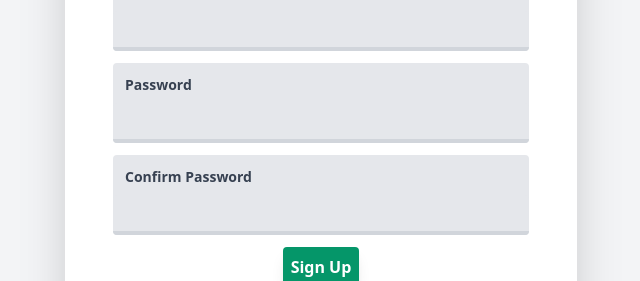
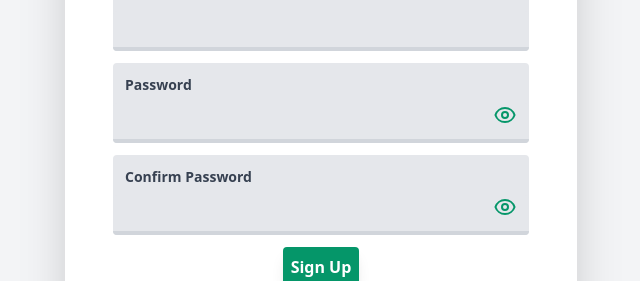
Before and after one commit to AlyAssem/dev-circle, a React (Create React App) app: page /register in a window 1280 px wide. Shown: the part 421-702 px from the top of the page, without its empty margins (319-959 px from the left). Built offline with nearby package versions, Linux system fonts and the light colour scheme.

Commit message:
implemented show and hide password functionality

```diff
--- /dev/null
+++ b/src/icons/Eye.tsx
@@ -0,0 +1,27 @@
+import React from 'react';
+
+const Eye = (): React.ReactElement<SVGSVGElement> => (
+  <svg
+    className='w-6 h-6'
+    fill='none'
+    stroke='currentColor'
+    viewBox='0 0 24 24'
+    xmlns='http://www.w3.org/2000/svg'
+  >
+    <path
+      strokeLinecap='round'
+      strokeLinejoin='round'
+      strokeWidth={2}
+      d='M15 12a3 3 0 11-6 0 3 3 0 016 0z'
+    />
+    <path
+      strokeLinecap='round'
+      strokeLinejoin='round'
+      strokeWidth={2}
+      // eslint-disable-next-line max-len
+      d='M2.458 12C3.732 7.943 7.523 5 12 5c4.478 0 8.268 2.943 9.542 7-1.274 4.057-5.064 7-9.542 7-4.477 0-8.268-2.943-9.542-7z'
+    />
+  </svg>
+);
+
+export default Eye;
--- /dev/null
+++ b/src/icons/EyeOff.tsx
@@ -0,0 +1,20 @@
+import React from 'react';
+
+const EyeOff = (): React.ReactElement<SVGSVGElement> => (
+  <svg
+    className='w-6 h-6'
+    fill='none'
+    stroke='currentColor'
+    viewBox='0 0 24 24'
+    xmlns='http://www.w3.org/2000/svg'
+  >
+    <path
+      strokeLinecap='round'
+      strokeLinejoin='round'
+      strokeWidth={2}
+      // eslint-disable-next-line max-len
+      d='M13.875 18.825A10.05 10.05 0 0112 19c-4.478 0-8.268-2.943-9.543-7a9.97 9.97 0 011.563-3.029m5.858.908a3 3 0 114.243 4.243M9.878 9.878l4.242 4.242M9.88 9.88l-3.29-3.29m7.532 7.532l3.29 3.29M3 3l3.59 3.59m0 0A9.953 9.953 0 0112 5c4.478 0 8.268 2.943 9.543 7a10.025 10.025 0 01-4.132 5.411m0 0L21 21'
+    />
+  </svg>
+);
+export default EyeOff;
--- a/src/pages/RegisterPage/RegisterPage.tsx
+++ b/src/pages/RegisterPage/RegisterPage.tsx
@@ -1,4 +1,4 @@
-import React from 'react';
+import React, { useState } from 'react';
 import { useFormik } from 'formik';
 import { ToastContainer, toast } from 'react-toastify';
 import 'react-toastify/dist/ReactToastify.css';
@@ -7,8 +7,14 @@ import * as Yup from 'yup';
 
 import { useAppDispatch } from '../../redux-features/hooks';
 import { registerUser } from '../../redux-features/users';
+import Eye from '../../icons/Eye';
+import EyeOff from '../../icons/EyeOff';
 
 export const RegisterPage: React.FC = () => {
+  const [state, setState] = useState({
+    shouldShowPassword: false,
+    shouldShowConfirmPassword: false,
+  });
   const dispatch = useAppDispatch();
 
   const formik = useFormik({
@@ -85,6 +91,21 @@ export const RegisterPage: React.FC = () => {
       resetForm();
     },
   });
+
+  const handleShowPasswordToggle = () => {
+    setState((currState) => ({
+      ...currState,
+      shouldShowPassword: !currState.shouldShowPassword,
+    }));
+  };
+
+  const handleShowConfirmPasswordToggle = () => {
+    setState((currState) => ({
+      ...currState,
+      shouldShowConfirmPassword: !currState.shouldShowConfirmPassword,
+    }));
+  };
+
   return (
     <div className='pt-24 pb-6 min-h-screen bg-gray-100 '>
       <header className='max-w-lg mx-auto'>
@@ -138,7 +159,7 @@ export const RegisterPage: React.FC = () => {
             <div className='text-red-500 mb-3'>{formik.errors.email}</div>
           ) : null}
 
-          <div className='mb-3 pt-3 rounded bg-gray-200'>
+          <div className='mb-3 pt-3 rounded bg-gray-200 relative'>
             <label
               className='block text-gray-700 text-sm font-bold mb-2 ml-3'
               htmlFor='password'
@@ -147,18 +168,25 @@ export const RegisterPage: React.FC = () => {
             </label>
             <input
               id='password'
-              type='password'
+              type={state.shouldShowPassword ? 'text' : 'password'}
               className='auth-card__input'
               value={formik.values.password}
               onChange={formik.handleChange}
               onBlur={formik.handleBlur}
             />
+            <button
+              type='button'
+              className='text-green-600 absolute right-3'
+              onClick={handleShowPasswordToggle}
+            >
+              {state.shouldShowPassword ? <EyeOff /> : <Eye />}
+            </button>
           </div>
           {formik.touched.password && formik.errors.password ? (
             <div className='text-red-500 mb-3'>{formik.errors.password}</div>
           ) : null}
 
-          <div className='mb-3 pt-3 rounded bg-gray-200'>
+          <div className='mb-3 pt-3 rounded bg-gray-200 relative'>
             <label
               className='block text-gray-700 text-sm font-bold mb-2 ml-3'
               htmlFor='confirmPassword'
@@ -167,12 +195,19 @@ export const RegisterPage: React.FC = () => {
             </label>
             <input
               id='confirmPassword'
-              type='password'
+              type={state.shouldShowConfirmPassword ? 'text' : 'password'}
               className='auth-card__input'
               value={formik.values.confirmPassword}
               onChange={formik.handleChange}
               onBlur={formik.handleBlur}
             />
+            <button
+              type='button'
+              className='text-green-600 absolute right-3'
+              onClick={handleShowConfirmPasswordToggle}
+            >
+              {state.shouldShowConfirmPassword ? <EyeOff /> : <Eye />}
+            </button>
           </div>
           {formik.touched.confirmPassword && formik.errors.confirmPassword ? (
             <div className='text-red-500 mb-3'>
```
